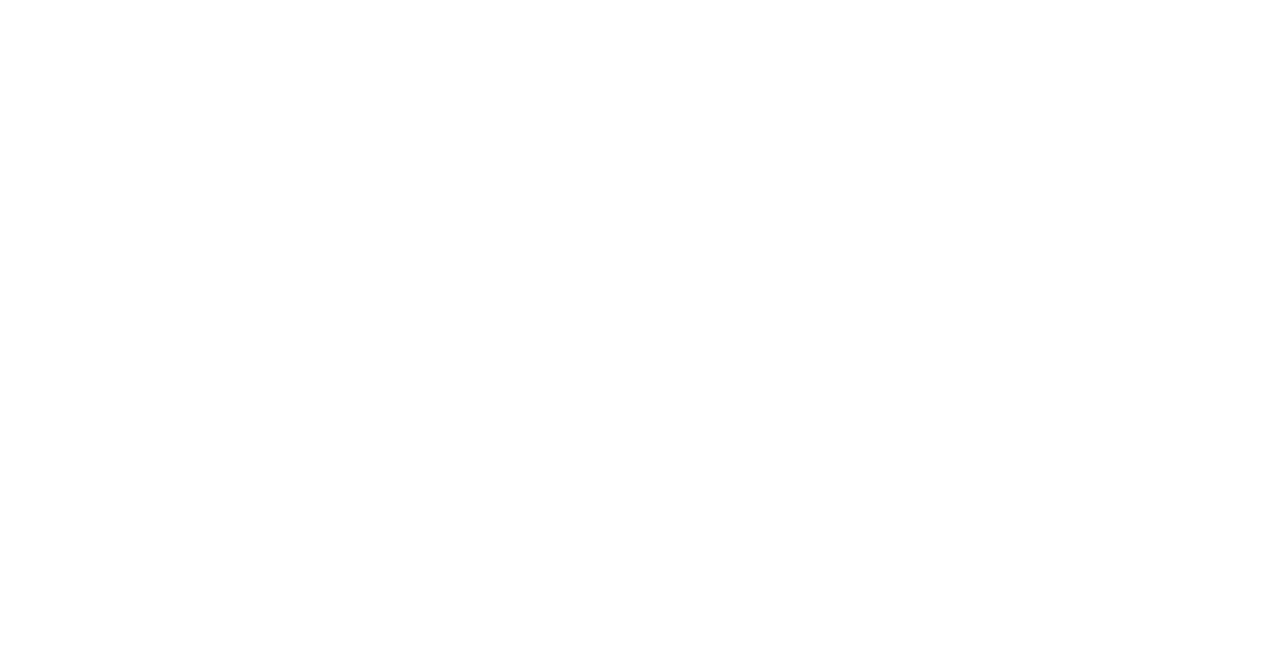
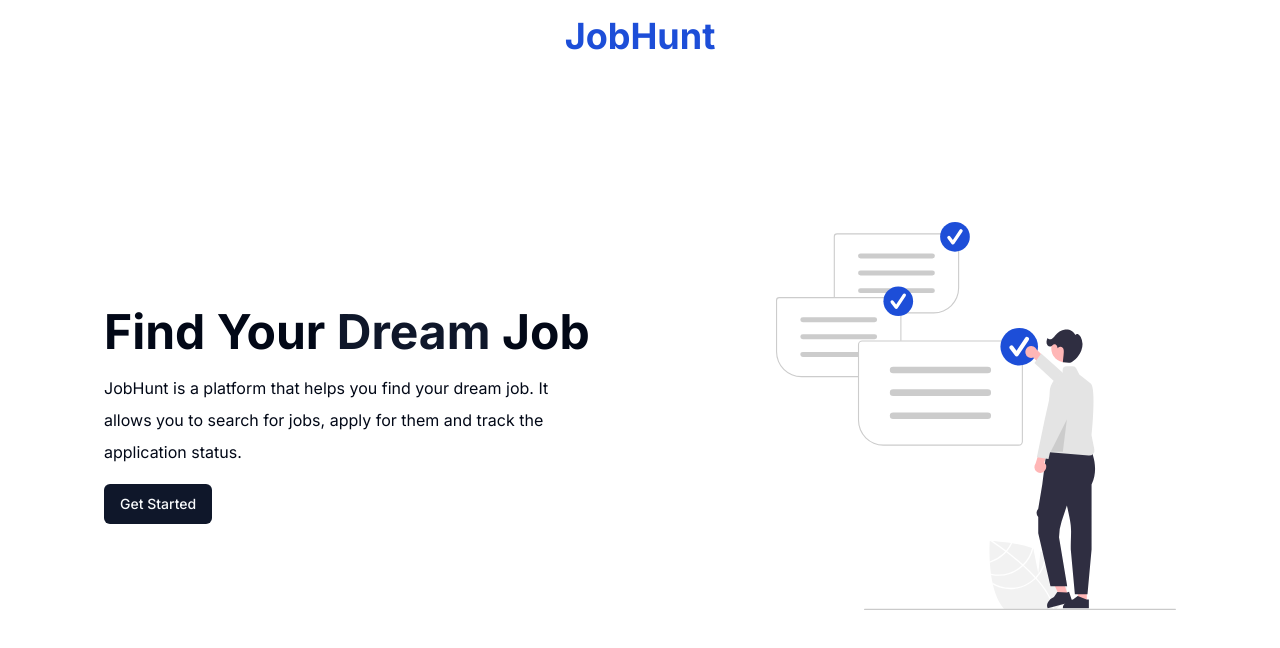
Before and after one commit to nadirkerem/job-hunt-next-js, a Next.js app: page / in a window 1280 px wide. Shown: the top 648 px of the page. Built offline with nearby package versions, Linux system fonts and the light colour scheme.

Commit message:
complete landing page

```diff
--- a/app/page.tsx
+++ b/app/page.tsx
@@ -1,3 +1,33 @@
+import Image from "next/image";
+import Link from "next/link";
+
+import LandingImage from "@/assets/job_hunt.svg";
+import { Button } from "@/components/ui/button";
+
 export default function Home() {
-  return <main></main>;
+  return (
+    <main>
+      <header className="mx-auto max-w-6xl px-4 pt-4 sm:px-8">
+        <h1 className="text-center text-3xl font-bold text-blue-700 sm:text-4xl">
+          JobHunt
+        </h1>
+      </header>
+      <section className="mx-auto -mt-10 grid h-screen max-w-6xl items-center px-10 lg:grid-cols-[1fr,400px]">
+        <div>
+          <h1 className="text-5xl font-bold capitalize">
+            find your <span className="text-primary">dream</span> job
+          </h1>
+          <p className="mt-4 max-w-md leading-loose">
+            JobHunt is a platform that helps you find your dream job. It allows
+            you to search for jobs, apply for them and track the application
+            status.
+          </p>
+          <Button asChild className="mt-4">
+            <Link href="/jobs">Get Started</Link>
+          </Button>
+        </div>
+        <Image src={LandingImage} alt="landing" className="hidden lg:block" />
+      </section>
+    </main>
+  );
 }
```
Also changed, not shown: assets/job_hunt.svg (added).
